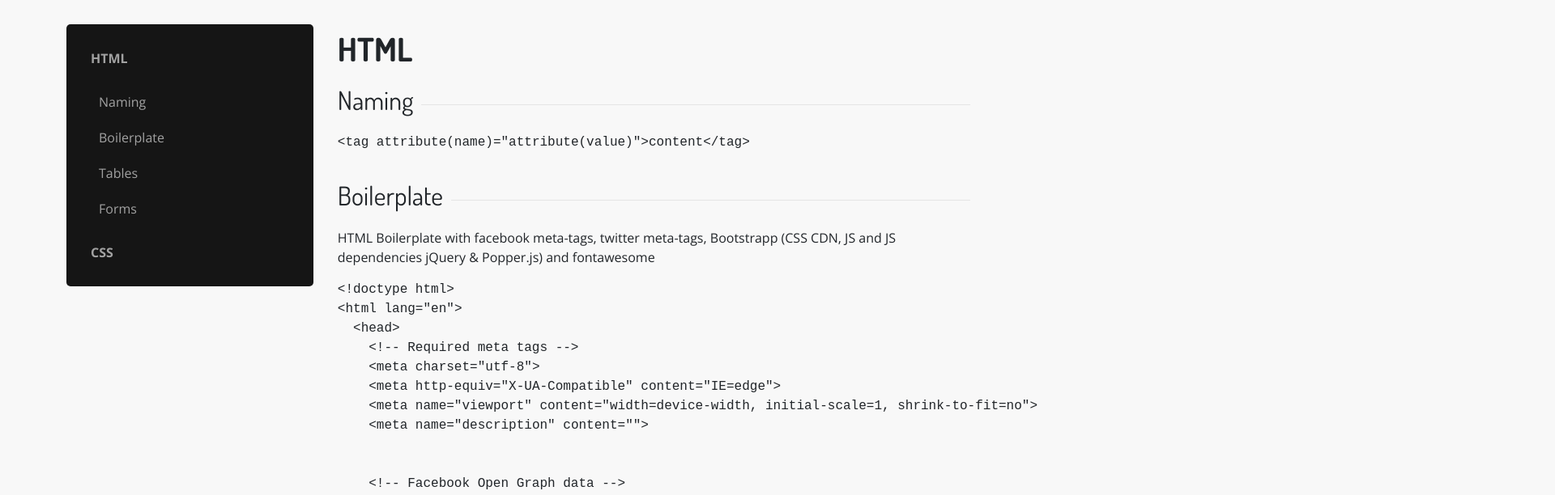
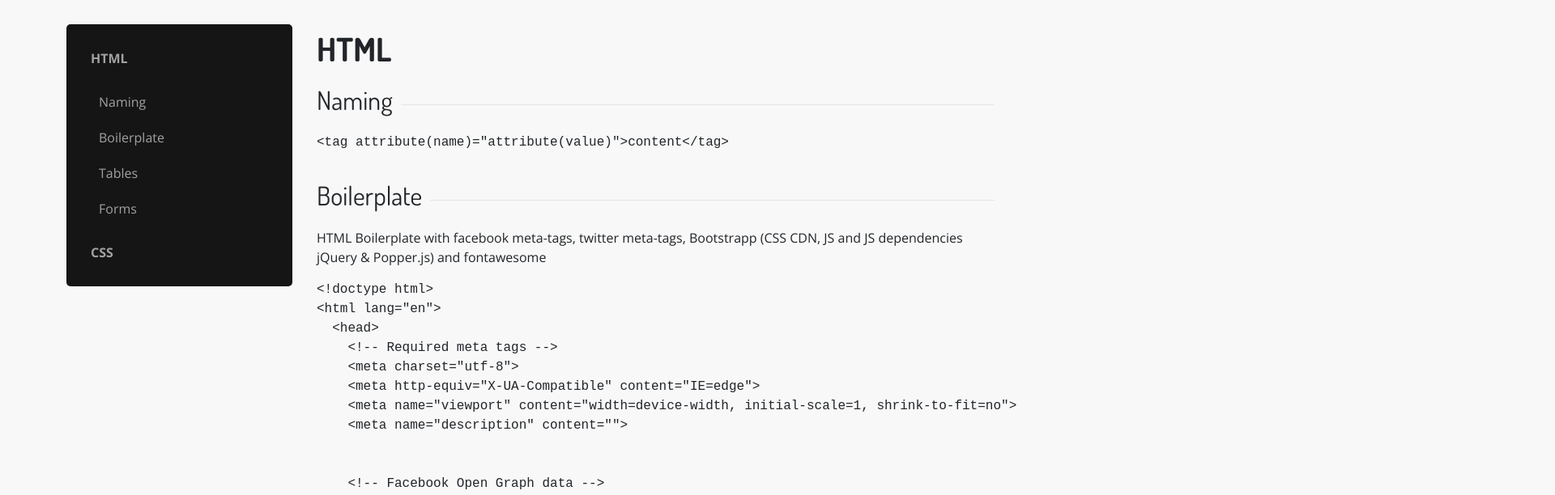
Before and after one commit to renodor/react-cheatsheet, a React app: page /html in a window 1280 px wide. Shown: the top 612 px of the page at 81% size, 1920 px wide, since content can reach past the window. Built offline with nearby package versions, Linux system fonts and the light colour scheme.

Commit message:
Change main layout to css grid

```diff
--- a/assets/stylesheets/application.scss
+++ b/assets/stylesheets/application.scss
@@ -14,14 +14,10 @@ body {
 }
 
 .app {
-  display: flex;
+  display: grid;
+  grid-template-columns: 25% 75%;
+  grid-column-gap: 30px;
   max-width: 1116px;
   margin-left: auto;
   margin-right: auto;
 }
-
-
-#main {
-  width: 70%;
-  margin-bottom: 50px;
-}
--- a/assets/stylesheets/navbar.scss
+++ b/assets/stylesheets/navbar.scss
@@ -1,6 +1,3 @@
-.navbar-container {
-  width: 30%;
-  margin-right: 30px;
 .navbar {
   position: sticky;
   top: 10px;
@@ -43,4 +40,3 @@
     }
   }
 }
-}
```
Lines whose indentation alone changed are shown as unchanged.
